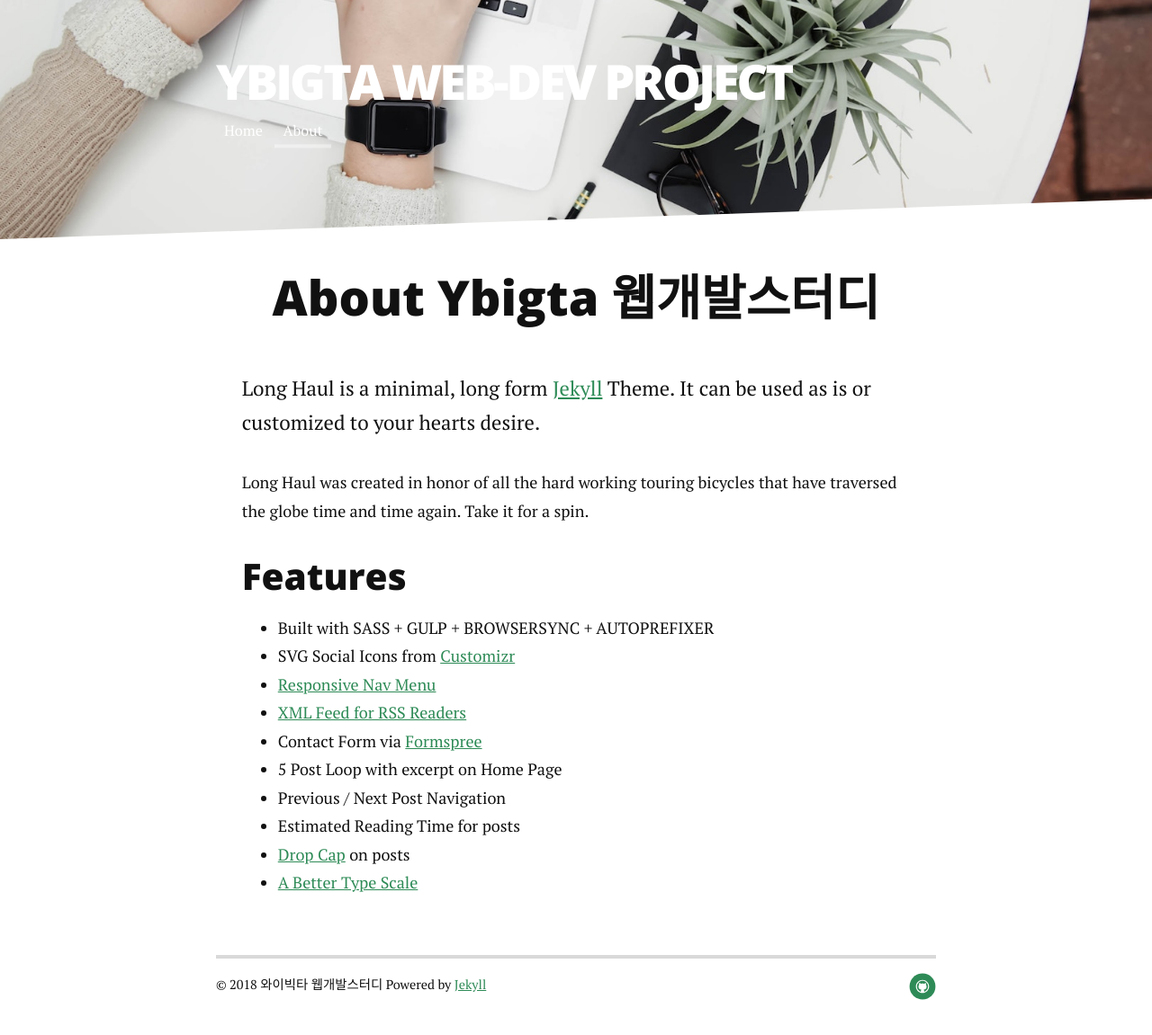
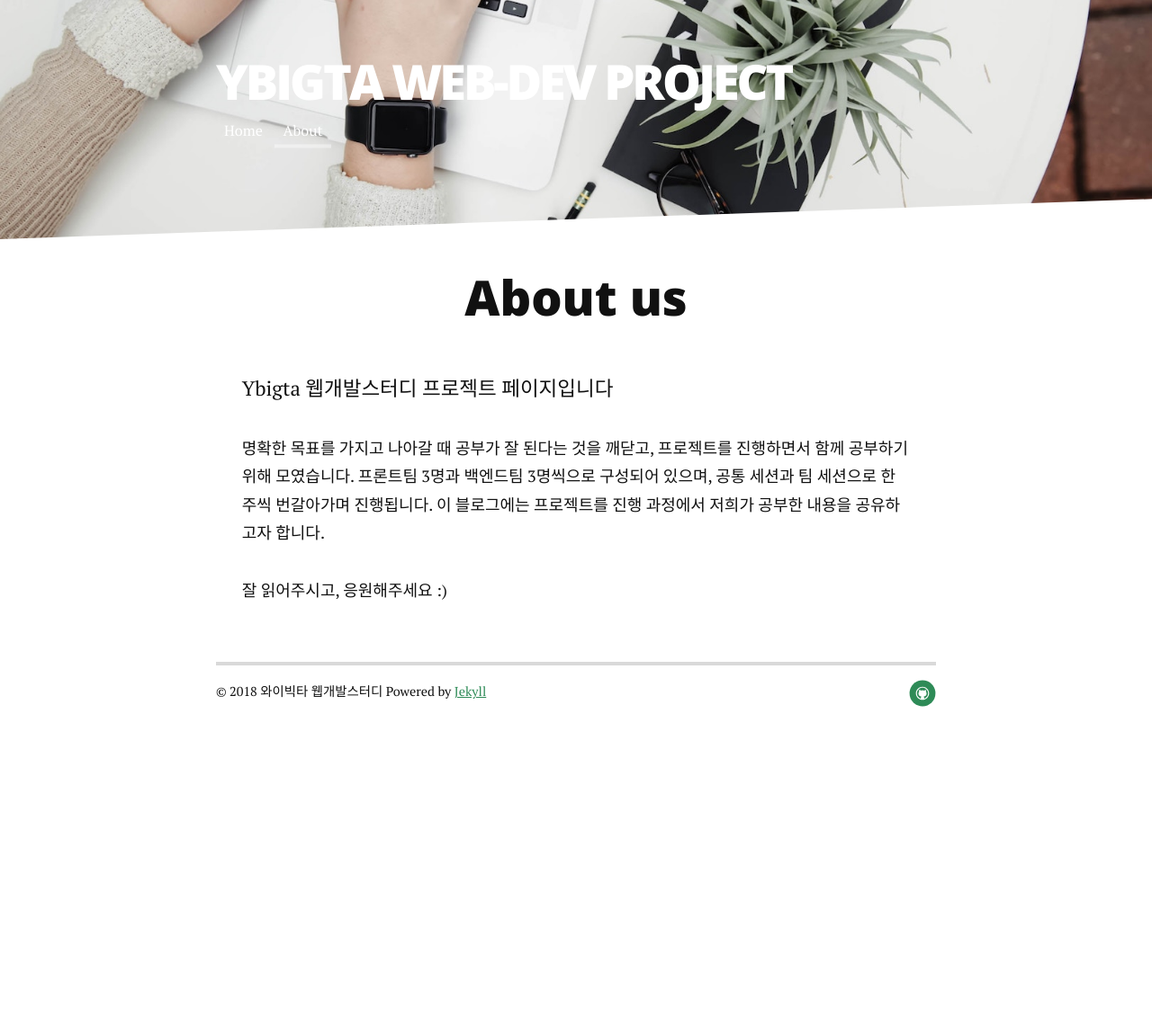
Before and after one commit to Pandaspedia/citizenblog, a Jekyll site: the page built from about.md, in a window 1280 px wide. Shown: the whole page at 90% size. Built offline with Jekyll 4.4.1, drawn with Linux system fonts in a browser that asks for light colours; nearby versions of some CDN libraries; some web fonts are replaced; after the commit the page ends 900 px from its top, so only the background shows below that.

Commit message:
about 페이지 수정

```diff
--- a/about.md
+++ b/about.md
@@ -4,21 +4,10 @@ title: About us
 ---
 
 <div class="post">
-	<h1 class="pageTitle">About Ybigta 웹개발스터디</h1>
+	<h1 class="pageTitle">About us</h1>
 	<!-- <img src="{{ '/assets/img/main-image.jpg' | prepend: site.baseurl }}" alt=""> -->
-	<p class="intro">Long Haul is a minimal, long form <a href="http://jekyllrb.com">Jekyll</a> Theme. It can be used as is or customized to your hearts desire.</p>
-	<p>Long Haul was created in honor of all the hard working touring bicycles that have traversed the globe time and time again. Take it for a spin.</p>
-	<h2>Features</h2>
-	<ul>
-		<li>Built with SASS + GULP + BROWSERSYNC + AUTOPREFIXER</li>
-  		<li>SVG Social Icons from <a href="http://customizr.net/icons/">Customizr</a></li>
-  		<li><a href="http://responsive-nav.com/">Responsive Nav Menu</a></li>
-  		<li><a href="https://github.com/snaptortoise/jekyll-rss-feeds">XML Feed for RSS Readers</a></li>
-  		<li>Contact Form via <a href="http://formspree.io/">Formspree</a></li>
-      <li>5 Post Loop with excerpt on Home Page</li>
-  		<li>Previous / Next Post Navigation</li>
-      <li>Estimated Reading Time for posts</li>
-  		<li><a href="https://github.com/adobe-webplatform/dropcap.js">Drop Cap</a> on posts</li>
-  		<li><a href="http://typecast.com/blog/a-more-modern-scale-for-web-typography">A Better Type Scale</a></li>
-  	</ul>
+	<p class="intro">Ybigta 웹개발스터디 프로젝트 페이지입니다</p>
+	<p>명확한 목표를 가지고 나아갈 때 공부가 잘 된다는 것을 깨닫고, 프로젝트를 진행하면서 함께 공부하기 위해 모였습니다. 프론트팀 3명과 백엔드팀 3명씩으로 구성되어 있으며, 공통 세션과 팀 세션으로 한 주씩 번갈아가며 진행됩니다. 이 블로그에는 프로젝트를 진행 과정에서 저희가 공부한 내용을 공유하고자 합니다.</p>
+  <p>잘 읽어주시고, 응원해주세요 :)</p>
+
 </div>
```
